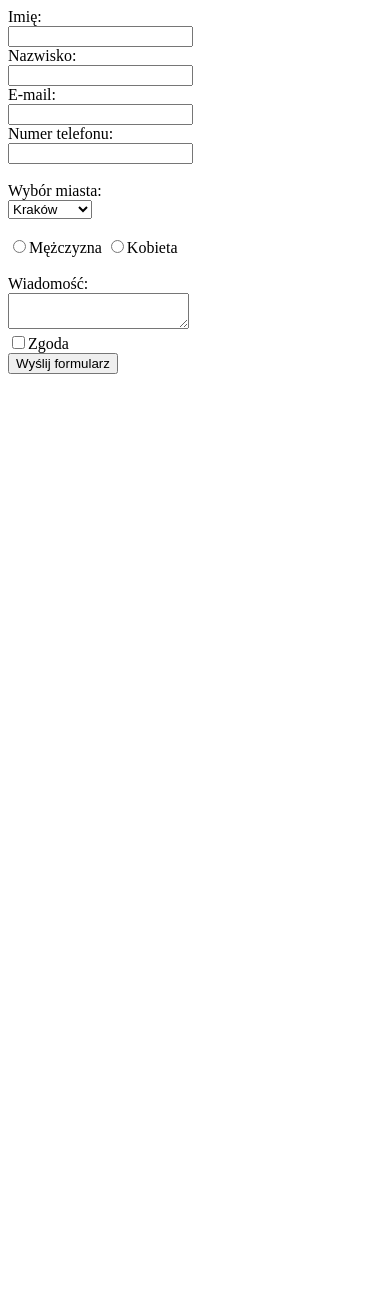
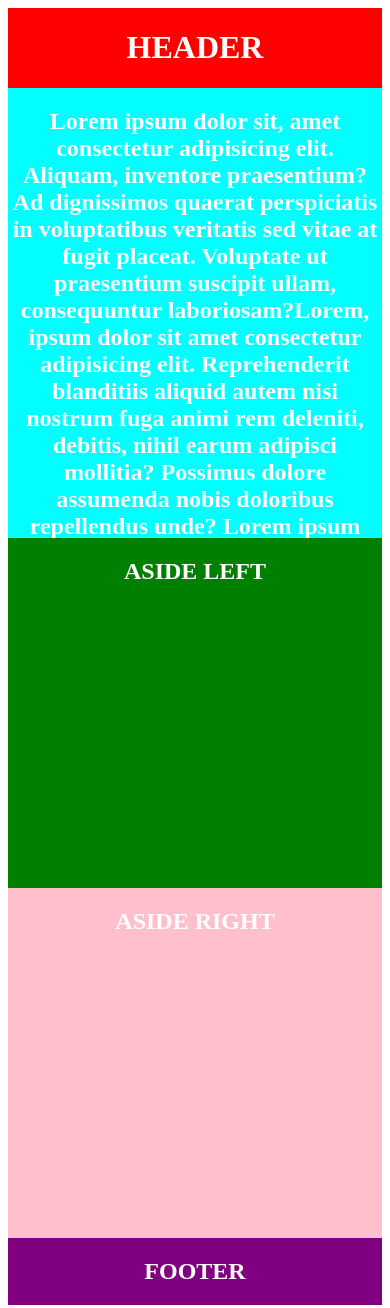
Before and after one commit to geekout11/geekout11.github.io, a plain HTML site: page index.html in a window 390 px wide. Before the commit the page ends 844 px from the top, so only its background shows below. Drawn offline with Linux system fonts and the light colour scheme.

Commit message:
layout flex box

```diff
--- /dev/null
+++ b/css/style.css
@@ -0,0 +1,83 @@
+* {
+  color: white;
+  box-sizing: border-box;
+}
+
+.container {
+  background-color: gray;
+  font-size: 1em;
+  display: flex;
+  flex-wrap: wrap;
+  text-align: center;
+}
+
+.aside-content {
+  align-items: stretch;
+  flex-basis: 25%;
+}
+
+header {
+  background-color: red;
+  flex-basis: 100%;
+}
+
+.aside-left {
+  background-color: green;
+}
+
+section {
+  background-color: aqua;
+  height: 450px;
+  width: 50%;
+}
+
+.aside-right {
+  background-color: pink;
+}
+
+footer {
+  background-color: purple;
+  flex-basis: 100%;
+}
+
+
+
+@media screen and (max-width: 992px) {
+  section {
+    flex-basis: 75%;
+    order: 0;
+  }
+
+  .aside-left {
+    flex-basis: 100%;
+    height: 350px;
+    order: 1;
+  }
+
+  footer {
+    order: 2;
+  }
+}
+
+@media screen and (max-width:768px) {
+  section {
+    flex-basis: 100%;
+    order: 0;
+  }
+
+  .aside-left {
+    flex-basis: 100%;
+    height: 350px;
+    order: 1;
+  }
+
+  .aside-right {
+    flex-basis: 100%;
+    height: 350px;
+    order: 2;
+  }
+
+  footer {
+    order: 3;
+  }
+}
--- a/index.html
+++ b/index.html
@@ -3,51 +3,36 @@
 
 <head>
     <meta charset="UTF-8">
-    <meta http-equiv="X-UA-Compatible" content="IE=edge">
     <meta name="viewport" content="width=device-width, initial-scale=1.0">
     <title>Document</title>
+    <link rel="stylesheet" href="css/style.css">
 </head>
 
 <body>
-
-    <form action="https://formspree.io/f/mnqwergl" method="POST">
-        <label for="forname">Imię:</label><br />
-        <input type="text" name="forname" id="forname"><br />
-
-        <label for="surname">Nazwisko:</label><br />
-        <input type="text" name="surname" id="surname"><br />
-
-        <label for="mail">E-mail:</label><br />
-        <input type="email" name="mail" id="mail"><br />
-
-        <label for="phone">Numer telefonu:</label><br />
-        <input type="number" name="phone" id="phone"><br />
-
-        <br />
-
-        <label for="town">Wybór miasta:</label><br />
-        <select name="town" id="town">
-            <option value="">Kraków</option>
-            <option value="">Warszawa</option>
-            <option value="">Gdańsk</option>
-        </select><br />
-
-        <br />
-
-        <label><input type="radio" name="gender">Mężczyzna</label>
-        <label><input type="radio" name="gender">Kobieta</label><br />
-
-        <br />
-
-        <label>Wiadomość:</label><br />
-        <textarea maxlength="1000" name="message"></textarea><br />
-
-        <label><input type="checkbox" name="agreement">Zgoda</label><br />
-
-        <input type="submit" value="Wyślij formularz">
-
-    </form>
-
+    <div class="container">
+        <header>
+            <h1>HEADER</h1>
+        </header>
+        <aside class="aside-left aside-content">
+            <h2>ASIDE LEFT</h2>
+        </aside>
+        <section>
+            <h2>Lorem ipsum dolor sit, amet consectetur adipisicing elit. Aliquam, inventore praesentium? Ad dignissimos
+                quaerat perspiciatis in voluptatibus veritatis sed vitae at fugit placeat. Voluptate ut praesentium
+                suscipit
+                ullam, consequuntur laboriosam?Lorem, ipsum dolor sit amet consectetur adipisicing elit. Reprehenderit
+                blanditiis aliquid autem nisi nostrum fuga animi rem deleniti, debitis, nihil earum adipisci mollitia?
+                Possimus
+                dolore assumenda nobis doloribus repellendus unde? Lorem ipsum dolor sit amet, consectetur adipisicing
+                elit. </h2>
+        </section>
+        <aside class="aside-right aside-content">
+            <h2>ASIDE RIGHT</h2>
+        </aside>
+        <footer>
+            <h2>FOOTER</h2>
+        </footer>
+    </div>
 </body>
 
 </html>
```
